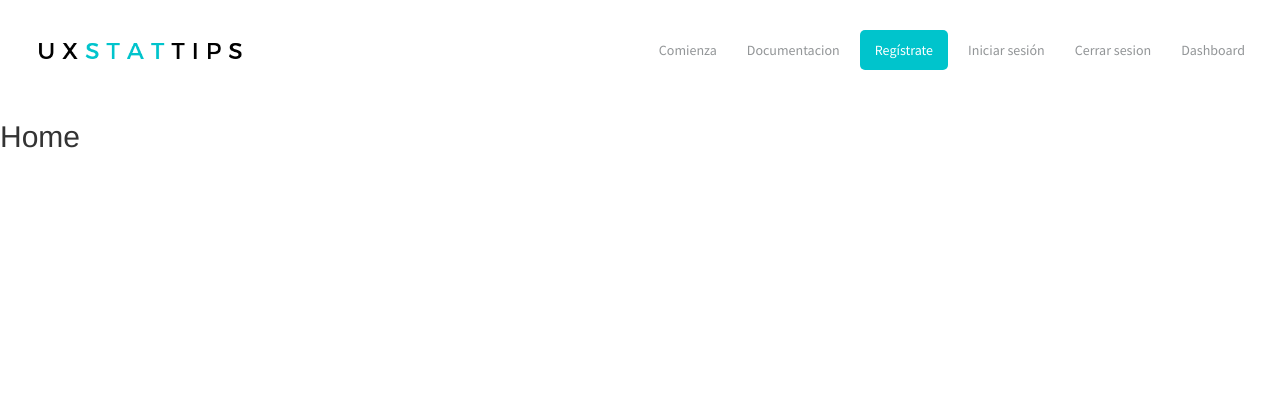
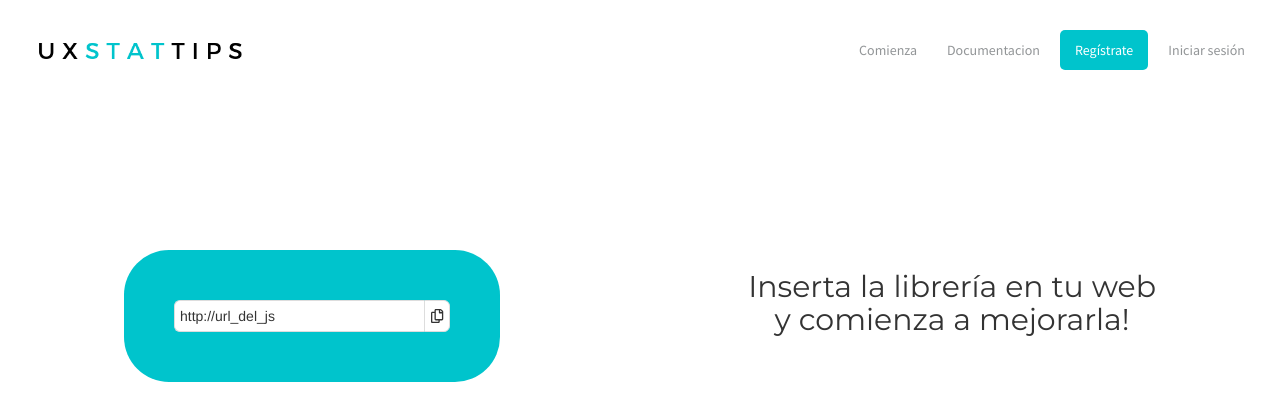
Before and after one commit to isabel2194/UXstattips, a React (Create React App) app: page /index in a window 1280 px wide. Shown: the top 420 px of the page. Built offline with nearby package versions, Linux system fonts and the light colour scheme.

Commit message:
buttons menu

```diff
--- a/package.json
+++ b/package.json
@@ -14,8 +14,8 @@
     "jwt-decode": "^2.2.0",
     "mdbreact": "^4.13.0",
     "node-sass": "^4.11.0",
-    "react": "^16.7.0",
-    "react-dom": "^16.7.0",
+    "react": "^16.8.0",
+    "react-dom": "^16.8.0",
     "react-filterable-table": "^0.3.434",
     "react-router": "^3.2.1",
     "react-router-dom": "^4.3.1",
--- a/src/App.js
+++ b/src/App.js
@@ -5,12 +5,11 @@ import logo from "./img/logo.png";
 
 import Registro from "./app/registro";
 import Login from "./app/login";
-import Home from "./app/home";
 import Documentacion from "./app/documentacion";
 import Dashboard from "./app/private/dashboard";
 import withAuth from "./app/private/withAuth";
 import AuthHelperMethods from "./app/private/authHelperMethods";
-import { withRouter } from "react-router-dom";
+import { withRouter, Redirect } from "react-router-dom";
 
 class App extends Component {
   Auth = new AuthHelperMethods();
@@ -27,7 +26,9 @@ class App extends Component {
         <div className="App">
           <header className="App-header">
             <nav className="menu-header">
+              <a href="/index">
                 <img src={logo} className="logo" alt="logo" />
+              </a>
               <ul>
                 <li>
                   <a href="/js">Comienza</a>
@@ -35,26 +36,35 @@ class App extends Component {
                 <li>
                   <a href="/documentacion">Documentacion</a>
                 </li>
+                {!this.Auth.loggedIn() && (
                   <li className="btn btn-active">
                     <a href="/registro">Regístrate</a>
                   </li>
+                )}
+                {!this.Auth.loggedIn() && (
                   <li>
                     <a href="/login">Iniciar sesión</a>
                   </li>
+                )}
+                {this.Auth.loggedIn() && (
+                  <li className="btn btn-active">
+                    <a href="/dashboard">Dashboard</a>
+                  </li>
+                )}
+                {this.Auth.loggedIn() && (
                   <li>
                     <a onClick={this._handleLogout} href="/logout">
                       Cerrar sesion
                     </a>
                   </li>
-                <li>
-                  <a href="/dashboard">Dashboard</a>
-                </li>
+                )}
               </ul>
             </nav>
           </header>
-          <Route path="/index" component={Home} />
+          <Route exact path="/" render={() => <Redirect to="/index" />} />
+          <Route exact path="/logout" render={() => <Redirect to="/index" />} />
+          <Route path="/index" component={Documentacion} />
           <Route path="/js" component={Documentacion} />
-          {/*<Route path="/documentacion" component={Documentacion} />*/}
           <Route path="/registro" component={Registro} />
           <Route path="/login" component={Login} />
           <Route
--- a/src/app/private/authHelperMethods.js
+++ b/src/app/private/authHelperMethods.js
@@ -8,7 +8,7 @@ export default class AuthHelperMethods {
   }
   login = (email, passwd) => {
     // Get a token from api server using the fetch api
-    return this.fetch("http://localhost:3800/client/login", {
+    return this.fetch("http://localhost:3001/client/login", {
       method: "POST",
       body: JSON.stringify({
         email: email,
--- a/src/app/private/dashboard.js
+++ b/src/app/private/dashboard.js
@@ -1,5 +1,4 @@
 import React, { Component } from "react";
-import FilterableTable from "react-filterable-table";
 import "../../scss/dashboard.scss";
 import DatatablePage from "../../base_components/DatatablePage";
 
@@ -81,14 +80,19 @@ class Dashboard extends Component {
   }
   componentWillMount() {
     this.getGeneral();
-    this.getBrowsers();
-    this.getSsoo();
+    //this.getBrowsers();
+    //this.getSsoo();
   }
 
   getGeneral() {
     //const url ="https://uxserverstattips.herokuapp.com/website=" + website + "/browsers";
+    var oldDate = new Date();
+    oldDate.setDate(oldDate.getDate() - 7);
     const url =
-      "https://uxserverstattips.herokuapp.com/sessions/datatable1?url=file:///C:/Users/Isabel/Desktop/Master/htdocs/isabel/index.html";
+      "http://localhost:3001/general?url=http://localhost/isabel/&inicio=" +
+      oldDate.getTime() +
+      "&fin=" +
+      new Date().getTime();
     return fetch(url)
       .then(response => response.json())
       .then(general => {
@@ -96,8 +100,8 @@ class Dashboard extends Component {
           fields_general.rows.push({
             path: general[i].path,
             total_visitas: general[i].total_visitas,
-            tiempo_medio: general[i].tiempo_medio,
-            total_acciones: general[i].total_acciones
+            tiempo_medio: general[i].tiempo_medio //,
+            //total_acciones: general[i].total_acciones
           });
         }
         return fields_general;
@@ -153,7 +157,7 @@ class Dashboard extends Component {
   render() {
     return (
       <div className="dashboard">
-        <h2 className="titulo2 box-blue">Dashboard</h2>
+        <h2 className="titulo2">Dashboard</h2>
         <DatatablePage data={this.state.general} />
         <div className="browser_ssoo">
           <div className="browser">
--- a/src/app/registro.js
+++ b/src/app/registro.js
@@ -19,7 +19,7 @@ class Registro extends Component {
     event.preventDefault();
     console.log(event.target.name.value);
     $.ajax({
-      url: "http://localhost:3800/client",
+      url: "http://localhost:3001/client",
       method: "POST",
       data: JSON.stringify({
         name: event.target.name.value,
--- a/src/scss/dashboard.scss
+++ b/src/scss/dashboard.scss
@@ -4,7 +4,12 @@
 }*/
 
 .dashboard{
-    padding:40px;
+    .titulo2{
+        color:white;
+        text-transform: uppercase;
+        background-color:#00c4cc;
+        padding:50px;
+    }
 
     .dataTables_wrapper{
         margin:40px;
--- a/src/scss/documentacion.scss
+++ b/src/scss/documentacion.scss
@@ -18,7 +18,7 @@
         }
         button{
             background-color:white;
-            height: 28px;
+            height: 32px;
             border-top-right-radius: 6px;
             border-bottom-right-radius: 6px;
             border: #ddd thin solid;
```
Also changed, not shown: src/app/login.js (+3 -24 lines), 1 other file (tests, documents, lock files or other folders). Lines whose indentation alone changed are shown as unchanged.
